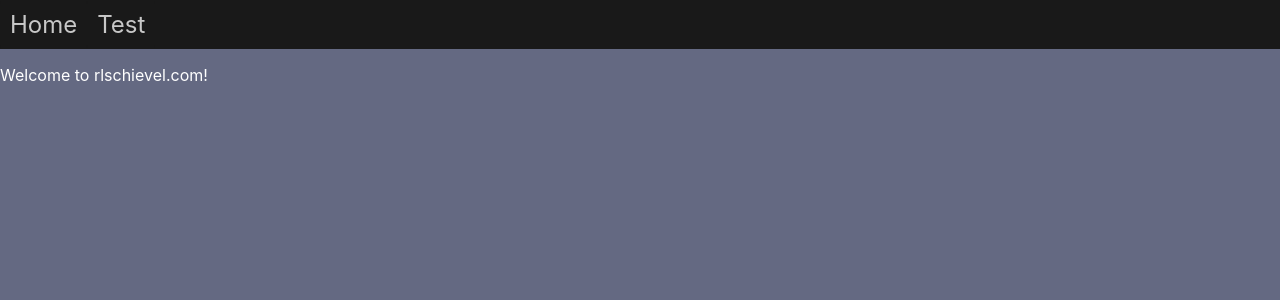
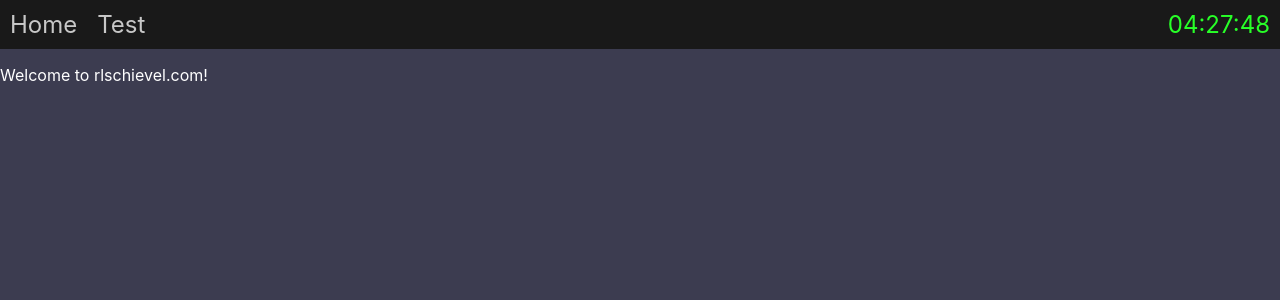
Before and after one commit to rlschievel/rlschievel.com, a React (Create React App) app: page / in a window 1280 px wide. Shown: the top 300 px of the page. Built offline with nearby package versions, Linux system fonts and the light colour scheme.

Commit message:
Implemented Clock component and added to index.

```diff
--- /dev/null
+++ b/src/Components/Clock.tsx
@@ -0,0 +1,54 @@
+import React from 'react';
+
+interface IProps{
+}
+
+interface IState{
+  time: String,
+}
+
+class Clock extends React.Component<IProps, IState>{
+  private timer: number;
+  constructor(props: IProps){
+    super(props);
+    this.state={
+      time:this.getCurrentTime(),
+    }
+    this.tick = this.tick.bind(this);
+    this.timer = 0;
+  }
+
+  getCurrentTime() {
+    var now:Date = new Date();
+    var hour:String = now.getHours() < 10 ? "0" + now.getHours().toString() : now.getHours().toString();
+    var minute:String = now.getMinutes() < 10 ? "0" + now.getMinutes().toString() : now.getMinutes().toString();
+    var second:String = now.getSeconds() < 10 ? "0" + now.getSeconds().toString() : now.getSeconds().toString();
+    var currentTime:String = hour + ":" + minute + ":" + second;
+
+    return currentTime;
+  }
+
+  componentDidMount() {
+    this.timer = window.setInterval(this.tick, 1000)
+  }
+
+  componentWillUnmount() {
+    clearInterval(this.timer);
+  }
+
+  render() {
+    return(
+      <div>
+        {this.state.time}
+      </div>
+    );
+  }
+
+  tick(){
+    this.setState({
+      time: this.getCurrentTime(),
+    });
+  }
+}
+
+export default Clock;
--- a/src/Components/navbar.css
+++ b/src/Components/navbar.css
@@ -3,7 +3,21 @@
   overflow: hidden;
   position: sticky;
   position: -webkit-sticky;
+  /* display: inline-block; */
   top: 0;
+}
+
+.navbuttons{
+  display: inline-block;
+}
+
+.navclock{
+  color: rgb(40, 255, 40);
+  float: right;
+  vertical-align: middle;
+  font-size: x-large;
+  text-align: center;
+  padding: 10px;
 }
 
 .navbutton{
--- a/src/Components/navbar.tsx
+++ b/src/Components/navbar.tsx
@@ -1,12 +1,17 @@
 import React, { Component } from 'react';
-import NavButton from './navbutton';
-import './navbar.css';
+import Clock from './Clock';
+import './NavBar.css';
 
 class NavBar extends Component{
   render() {
     return (
       <div className="navbar">
-        {this.props.children}
+        <div className="navbuttons">
+          {this.props.children}
+        </div>
+        <div className="navclock">
+          <Clock />
+        </div>
       </div>
     );
   }
--- a/src/Components/navbutton.tsx
+++ b/src/Components/navbutton.tsx
@@ -1,10 +1,10 @@
 import React, { Component } from 'react';
-import './navbar.css';
+import './NavBar.css';
 
 class NavButton extends Component{
   render() {
     return (
-      <div className="navbutton">
+      <div className="navbutton" onClick={() => alert(this.props.children + " Button Pressed.")}>
         {this.props.children}
       </div>
     );
--- a/src/index.css
+++ b/src/index.css
@@ -1,6 +1,6 @@
 body {
   margin: 0;
-  background-color: rgb(100, 105, 130);
+  background-color: rgb(60, 60, 80);
   font-family: -apple-system, BlinkMacSystemFont, 'Segoe UI', 'Roboto', 'Oxygen',
     'Ubuntu', 'Cantarell', 'Fira Sans', 'Droid Sans', 'Helvetica Neue',
     sans-serif;
--- a/src/index.tsx
+++ b/src/index.tsx
@@ -1,8 +1,8 @@
 import React from 'react';
 import ReactDOM from 'react-dom';
 import './index.css';
-import NavBar from './Components/navbar';
-import NavButton from './Components/navbutton';
+import NavBar from './Components/NavBar';
+import NavButton from './Components/NavButton';
 
 ReactDOM.render(
   <React.StrictMode>
```
